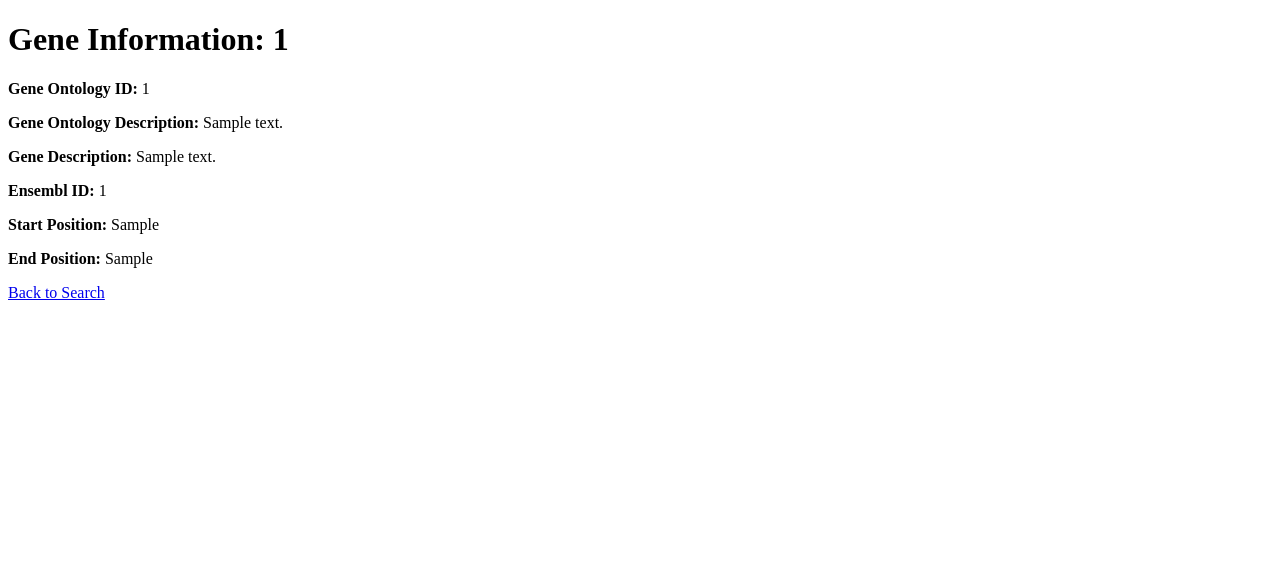
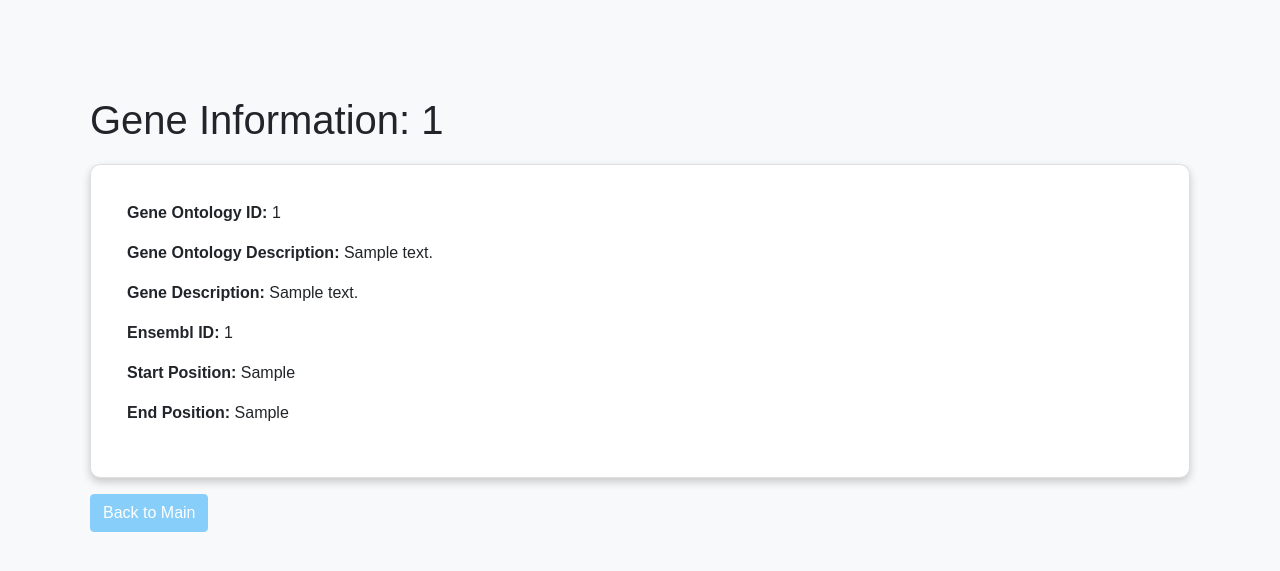
Before and after one commit to wmathus/OracularOriole, a Flask app: template templates/gene_info.html in a window 1280 px wide. Shown: the top 571 px of the page. Run offline with Flask 3, Linux system fonts and the light colour scheme; the template is opened without the code that fills it: most values are stand-ins (such as "Sample title", 1, 10 or a date in 2020).

Commit message:
Update gene_info.html

```diff
--- a/templates/gene_info.html
+++ b/templates/gene_info.html
@@ -4,20 +4,77 @@
     <meta charset="UTF-8">
     <meta name="viewport" content="width=device-width, initial-scale=1.0">
     <title>Gene Information: {{ gene_info.gene_id }}</title>
-    <!-- Add your CSS and other head elements here -->
+    <link href="https://cdn.jsdelivr.net/npm/bootstrap@5.1.3/dist/css/bootstrap.min.css" rel="stylesheet">
+    <!-- AOS CSS for scroll animations -->
+    <link href="https://cdn.jsdelivr.net/npm/aos@2.3.4/dist/aos.css" rel="stylesheet">
+    <style>
+        body {
+            background-color: #f8f9fa;
+            font-family: Arial, sans-serif;
+        }
+
+        .main-content {
+            padding: 20px;
+            margin-top: 60px;
+        }
+
+        .card {
+            background-color: white;
+            padding: 20px;
+            margin-top: 20px;
+            box-shadow: 0 4px 8px 0 rgba(0, 0, 0, 0.2);
+            border-radius: 10px;
+        }
+
+        .footer {
+            padding: 20px;
+            text-align: center;
+            background: #ddd;
+            margin-top: 20px;
+        }
+
+        .btn-primary {
+            background-color: #87CEFA;
+            border-color: #87CEFA;
+            color: #fff;
+        }
+
+        .btn-primary:hover {
+            background-color: #6cb2e0;
+            border-color: #6cb2e0;
+        }
+    </style>
 </head>
 <body>
-    <h1>Gene Information: {{ gene_info.gene_id }}</h1>
-    <div>
-        <p><strong>Gene Ontology ID:</strong> {{ gene_info.go_id }}</p>
-        <p><strong>Gene Ontology Description:</strong> {{ gene_info.go_description }}</p>
-        <p><strong>Gene Description:</strong> {{ gene_info.gene_description }}</p>
-        <P><strong> Ensembl ID:</strong> {{ gene_info.ensembl_id }}</p>
-        <!-- <p><strong>Chromosome:</strong> {{ gene_info.chromosome }}</p>-->
-        <p><strong>Start Position:</strong> {{ gene_info.gene_start }}</p>
-        <p><strong>End Position:</strong> {{ gene_info.gene_end }}</p>
-        <!-- Add more fields as needed -->
+
+    <!-- Main Content -->
+    <div class="container main-content">
+        <h1 class="mt-3">Gene Information: {{ gene_info.gene_id }}</h1>
+
+        <!-- Gene Information Card with Left-to-Right Animation -->
+        <div class="card animated-card" data-aos="fade-right" data-aos-duration="1000">
+            <div class="card-body">
+                <p><strong>Gene Ontology ID:</strong> {{ gene_info.go_id }}</p>
+                <p><strong>Gene Ontology Description:</strong> {{ gene_info.go_description }}</p>
+                <p><strong>Gene Description:</strong> {{ gene_info.gene_description }}</p>
+                <p><strong>Ensembl ID:</strong> {{ gene_info.ensembl_id }}</p>
+                <p><strong>Start Position:</strong> {{ gene_info.gene_start }}</p>
+                <p><strong>End Position:</strong> {{ gene_info.gene_end }}</p>
+            </div>
+        </div>
+
+        <!-- Back to Main Page Button -->
+        <div class="mt-3">
+            <a href="{{ url_for('search') }}" class="btn btn-primary">Back to Main</a>
+        </div>
     </div>
-    <a href="{{ url_for('search') }}">Back to Search</a>
+
+    <!-- AOS JS for scroll animations -->
+    <script src="https://cdn.jsdelivr.net/npm/aos@2.3.4/dist/aos.js"></script>
+    <script>
+        AOS.init();
+    </script>
+
+    <script src="https://cdn.jsdelivr.net/npm/bootstrap@5.1.3/dist/js/bootstrap.bundle.min.js"></script>
 </body>
 </html>
```
